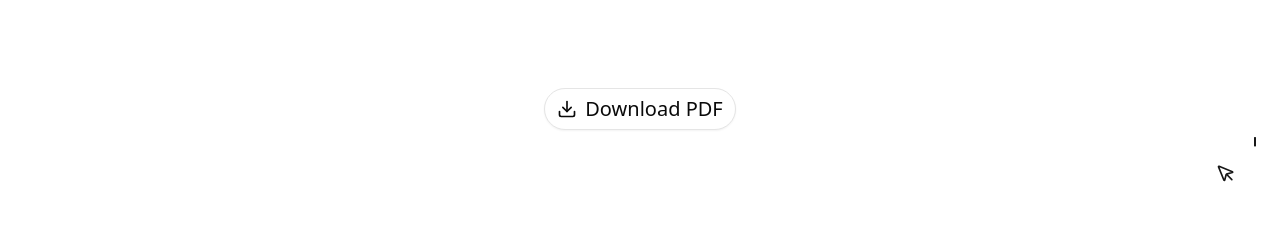
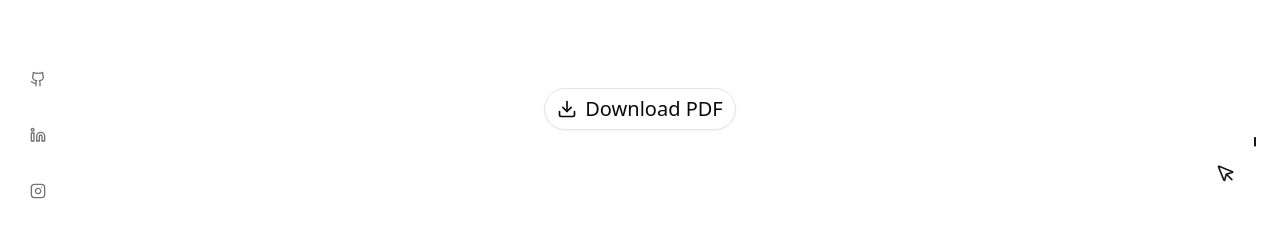
Before and after one commit to unisol1020/cv, a Next.js app: page / in a window 1280 px wide. Shown: the part 571-800 px from the top of the page. Built offline with nearby package versions, Linux system fonts and the light colour scheme.

Commit message:
Add SocialLinks component to Layout for enhanced social media connectivity
- Introduced a new SocialLinks component to provide quick access to social media profiles.
- Updated Layout component to include SocialLinks and maintain the ScrollIndicator for improved user navigation.

```diff
--- a/src/components/Layout.tsx
+++ b/src/components/Layout.tsx
@@ -1,6 +1,7 @@
 import { PropsWithChildren } from "react";
 import Header from "./Header";
 import ScrollIndicator from "./ScrollIndicator";
+import SocialLinks from "./SocialLinks";
 
 export default function Layout({ children }: PropsWithChildren) {
   return (
@@ -9,8 +10,11 @@ export default function Layout({ children }: PropsWithChildren) {
 
       <main className="relative flex min-h-svh flex-col bg-background max-w-screen-lg w-full mx-auto pb-10">
         {children}
-        <ScrollIndicator />
       </main>
+
+      <ScrollIndicator />
+
+      <SocialLinks />
     </div>
   );
 }
--- /dev/null
+++ b/src/components/SocialLinks.tsx
@@ -0,0 +1,55 @@
+import { Github, Instagram, Linkedin } from "lucide-react";
+import Link from "next/link";
+import { Button } from "./ui/button";
+
+export default function SocialLinks() {
+  return (
+    <div className="fixed bottom-5 left-5 flex flex-col gap-5 items-center z-10">
+      <Link
+        href="https://github.com/unisol1020"
+        target="_blank"
+        rel="noopener noreferrer"
+        className="text-muted-foreground hover:text-foreground transition-colors"
+        aria-label="GitHub"
+      >
+        <Button
+          variant="ghost"
+          size="icon"
+          className="text-muted-foreground hover:text-foreground transition-colors"
+        >
+          <Github size={20} />
+        </Button>
+      </Link>
+
+      <Link
+        href="https://www.linkedin.com/in/max-levchuk-69109a1ab"
+        target="_blank"
+        rel="noopener noreferrer"
+        aria-label="LinkedIn"
+      >
+        <Button
+          variant="ghost"
+          size="icon"
+          className="text-muted-foreground hover:text-foreground transition-colors"
+        >
+          <Linkedin size={20} />
+        </Button>
+      </Link>
+
+      <Link
+        href="https://www.instagram.com/_unisol_"
+        target="_blank"
+        rel="noopener noreferrer"
+        aria-label="Instagram"
+      >
+        <Button
+          variant="ghost"
+          size="icon"
+          className="text-muted-foreground hover:text-foreground transition-colors"
+        >
+          <Instagram size={20} />
+        </Button>
+      </Link>
+    </div>
+  );
+}
```
